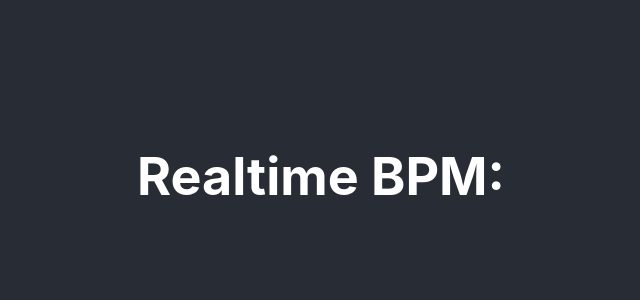
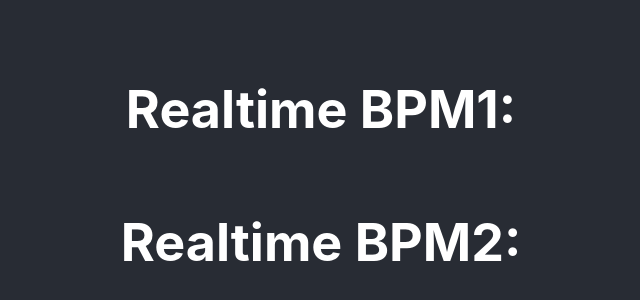
Before and after one commit to victoriadealba/IOTMonitoring, a React (Create React App) app in the folder webapp/: page / in a window 1280 px wide. Shown: the part 224-524 px from the top of the page, without its empty margins (319-959 px from the left). Built offline with nearby package versions, Linux system fonts and the light colour scheme; no server answers; the database is empty.

Commit message:
Two BPM reads displayed on the web app

```diff
--- a/webapp/src/App.js
+++ b/webapp/src/App.js
@@ -6,12 +6,19 @@ import React, {useEffect,useState} from 'react';
 
 function App() {
   const[bpm, setBpm] = useState(null);
+  const[bpm2, setBpm2] = useState(null);
 
   useEffect(() => {
-    const bmpRef = ref(db, 'bpm2/int');
+    const bmpRef = ref(db, 'bpm/int');
+    const bpmReff = ref(db,'bpm2/int');
+
     onValue(bmpRef,(snapshot) => {
       const data = snapshot.val();
       setBpm(data);
+    });
+    onValue(bpmReff,(snapshot) => {
+      const data = snapshot.val();
+      setBpm2(data);
     });
   }, []);
 
@@ -19,7 +26,8 @@ function App() {
   return (
     <div className="App">
       <header className="App-header">
-        <h1>Realtime BPM: {bpm}</h1>
+        <h1>Realtime BPM1: {bpm}</h1>
+        <h1>Realtime BPM2: {bpm2} </h1>
 
       </header>
     </div>
```
